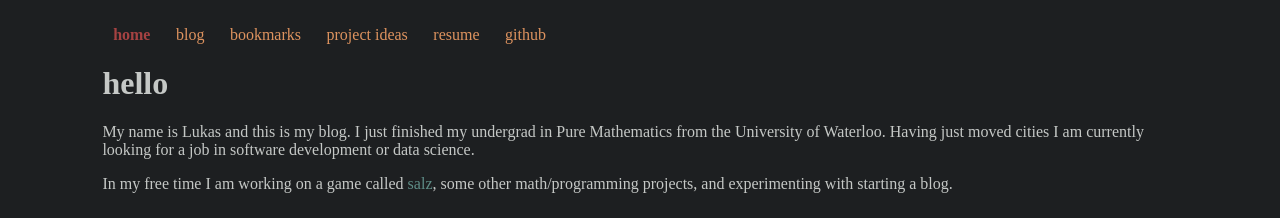
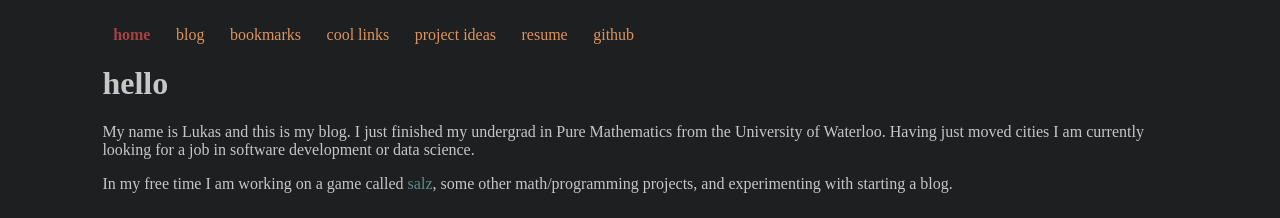
Before and after one commit to Lugarun/lugarun.github.io, a Jekyll site: the page built from index.md, in a window 1280 px wide. Shown: the top 218 px of the page. Built offline with Jekyll 4.4.1, drawn with Linux system fonts in a browser that asks for light colours.

Commit message:
Added cool links to nav and removed blog section from bookmarks

```diff
--- a/_data/bookmarks/blogs.yml
+++ /dev/null
@@ -1,2 +0,0 @@
-- name: math3ma
-  link: https://math3ma.com
--- a/_data/navigation.yml
+++ b/_data/navigation.yml
@@ -4,6 +4,8 @@
   link: /blog.html
 - name: bookmarks
   link: /bookmarks.html
+- name: cool links
+  link: /coollinks.html
 - name: project ideas
   link: /projectideas.html
 - name: resume
--- a/bookmarks.html
+++ b/bookmarks.html
@@ -16,12 +16,6 @@
   <li> <a class="bookmark" href="{{ bookmark.url }}"> {{ bookmark.name }} </a>
   {% endfor %}
 </ul>
-<h2> blogs </h2>
-<ul>
-  {% for bookmark in site.data.bookmarks.blogs %}
-  <li> <a class="bookmark" href="{{ bookmark.url }}"> {{ bookmark.name }} </a>
-  {% endfor %}
-</ul>
 <h2> other </h2>
 <ul>
   {% for bookmark in site.data.bookmarks.other %}
```
